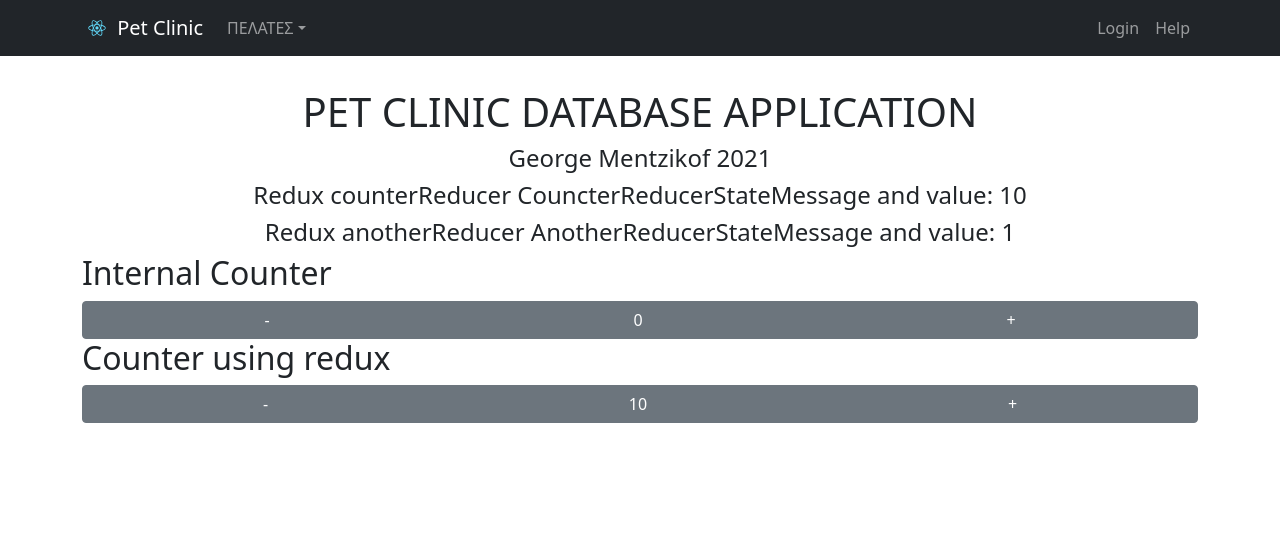
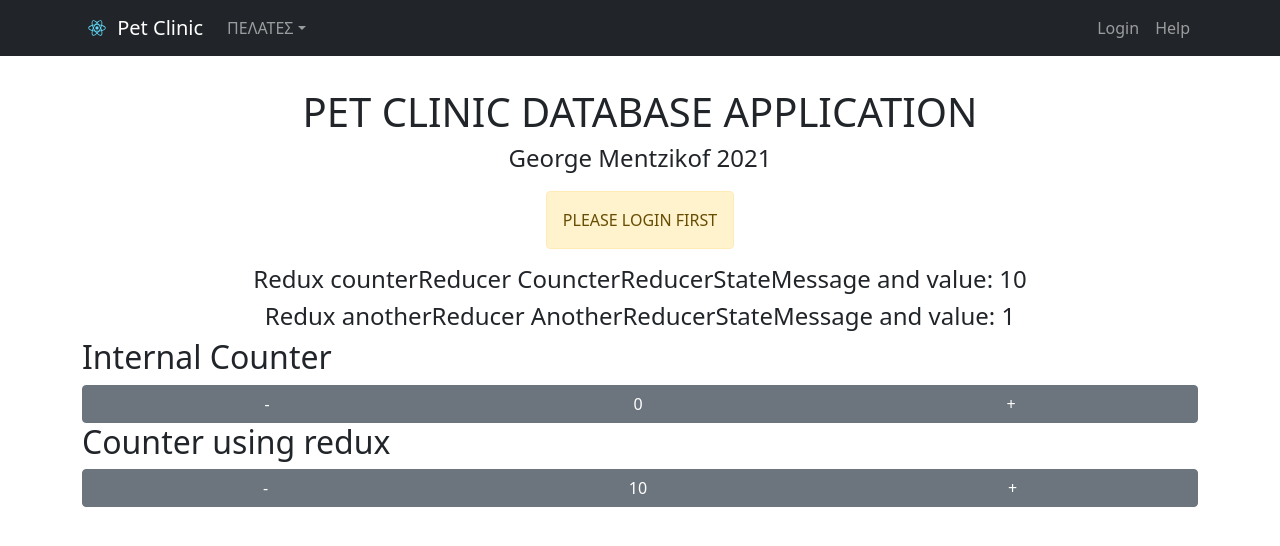
Before and after one commit to gmentzik/petclinic_frontend, a React (Create React App) app: page / in a window 1280 px wide. Shown: the top 546 px of the page. Built offline with nearby package versions, Linux system fonts and the light colour scheme.

Commit message:
Redirect with useNavigate implemeted. Next move counterReducers example from Home to different page

```diff
--- a/src/actions/loginActions.ts
+++ b/src/actions/loginActions.ts
@@ -28,6 +28,7 @@ export const loginAction = (username: string, password: string) => (dispatcher:
       // Notification message
       const message = "Welcome " + data.username;
       createAndDispachNewNotification(dispatcher, NotificationMessageType.SUCCESS, message);
+
     })
     .catch((e) => handlerError(e, dispatcher));
 
--- a/src/page/common/Header.tsx
+++ b/src/page/common/Header.tsx
@@ -13,7 +13,7 @@ import { UserInfo } from "../../reducers/dto/userReducerDto";
 import { NotificationMessage } from "../../reducers/notificationsReducer";
 import { localDateTimeFromUtcSecondsTimeStamp } from "../../utils/timeDateUtils";
 import { removeNotificationAction } from "../../actions/notificationActions";
-
+import { useNavigate  } from "react-router-dom";
 
 // Magic of interconnecting React-Router 5 Link and React-Bootstrap comes from this link:
 // https://stackoverflow.com/questions/54843302/reactjs-bootstrap-navbar-and-routing-not-working-together
@@ -25,12 +25,13 @@ const location =
     search: `?${createSearchParams(params)}`,
 }
 
-const Header = () => {
+const Header = (props:any) => {
 
     const loggedIn: boolean = useSelector((state: State) => state.userReducer.loggedIn);
     const user: User = useSelector((state: State) => state.userReducer.user);
     const notificationsList: NotificationMessage[] = useSelector((state: State) => state.notificationsReducer.notificationsList);
     const dispatcher = useDispatch();
+    const navigate = useNavigate();
 
     useEffect(() => {
         const lastKnownUser = getCurrentUserFromLocalStorage();
@@ -47,6 +48,12 @@ const Header = () => {
             });
         }
     }, [dispatcher]);
+
+    useEffect(() => {
+        if(loggedIn){
+            navigate("/");
+        }
+    }, [loggedIn, navigate]);
 
     const generateNotificationsList: any = () => {
         return (
--- a/src/page/home/HomePage.tsx
+++ b/src/page/home/HomePage.tsx
@@ -1,6 +1,8 @@
 import React from "react"
-import { Row } from "react-bootstrap"
+import { Alert, Row } from "react-bootstrap"
+import { useSelector } from "react-redux";
 import Counter from "../../components/counter"
+import { State } from "../../reducers";
 interface Props {
     counterValue: number;
     counterMessage: string;
@@ -11,8 +13,9 @@ interface Props {
     resetStoreCounter: any;
 }
 
-const HomePage = (props:Props) => {
+const HomePage = (props: Props) => {
 
+    const loggedIn: boolean = useSelector((state: State) => state.userReducer.loggedIn);
 
     return (
         <>
@@ -26,6 +29,17 @@ const HomePage = (props:Props) => {
                     <h4>George Mentzikof 2021</h4>
                 </div>
             </Row>
+            {!loggedIn &&
+                <Row>
+                    <div className="d-flex justify-content-center">
+                        <Alert className={'marginTop10px'} variant={'warning'}>
+                            PLEASE LOGIN FIRST
+                        </Alert>
+                    </div>
+                </Row>
+            }
+            {!loggedIn &&
+                <div>
                     <Row>
                         <div className="d-flex justify-content-center">
                             <h4>Redux counterReducer {props.counterMessage}  and value: {props.counterValue}</h4>
@@ -44,6 +58,17 @@ const HomePage = (props:Props) => {
                             reset={props.resetStoreCounter}
                         />
                     </Row>
+                </div>
+            }
+            {loggedIn &&
+                <Row>
+                    <div className="d-flex justify-content-center">
+                        <Alert className={'marginTop10px'} variant={'success'}>
+                            WELCOME TO PET MEDICAL CARE DATABASE
+                        </Alert>
+                    </div>
+                </Row>
+            }
 
         </>
     );
```
Lines whose indentation alone changed are shown as unchanged.
